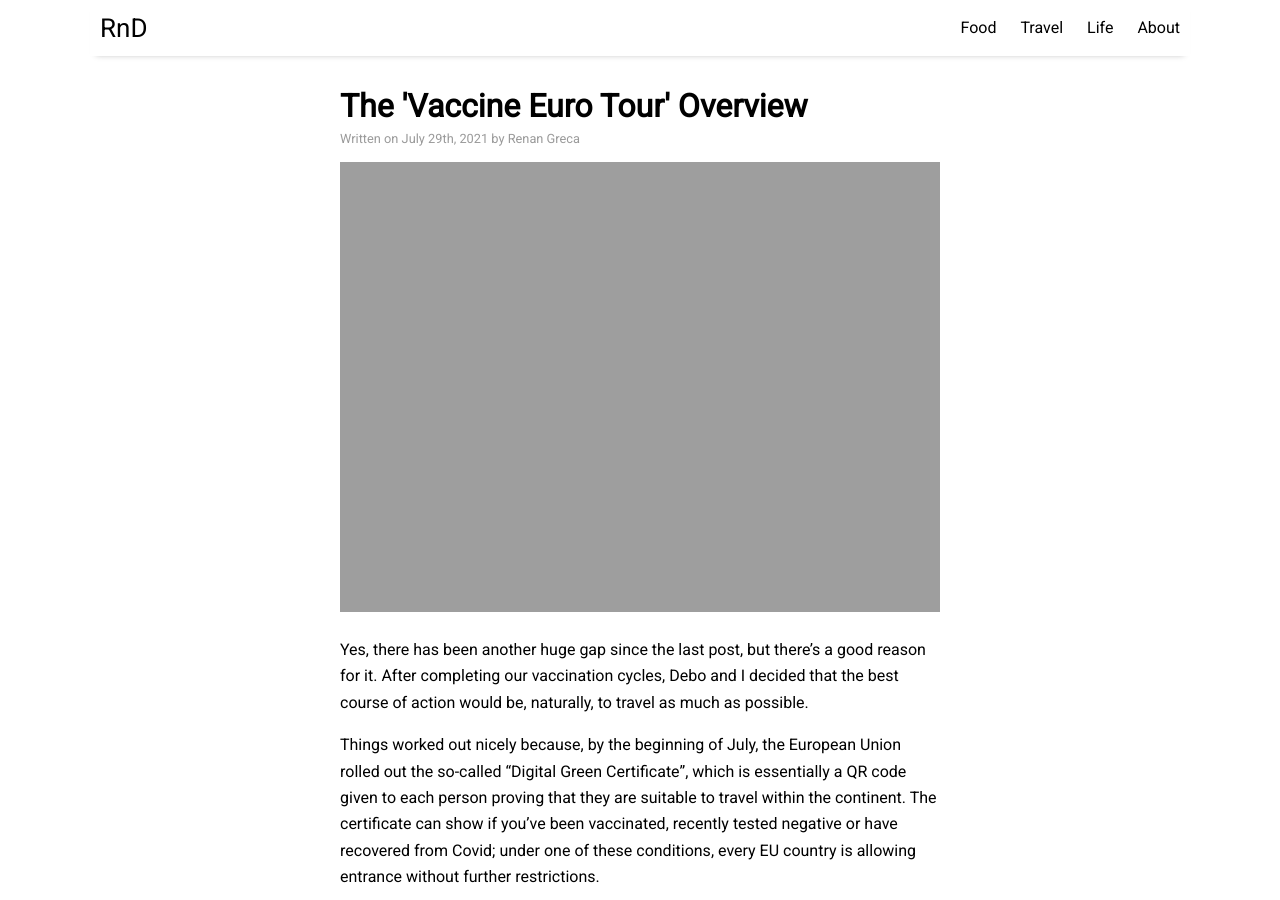
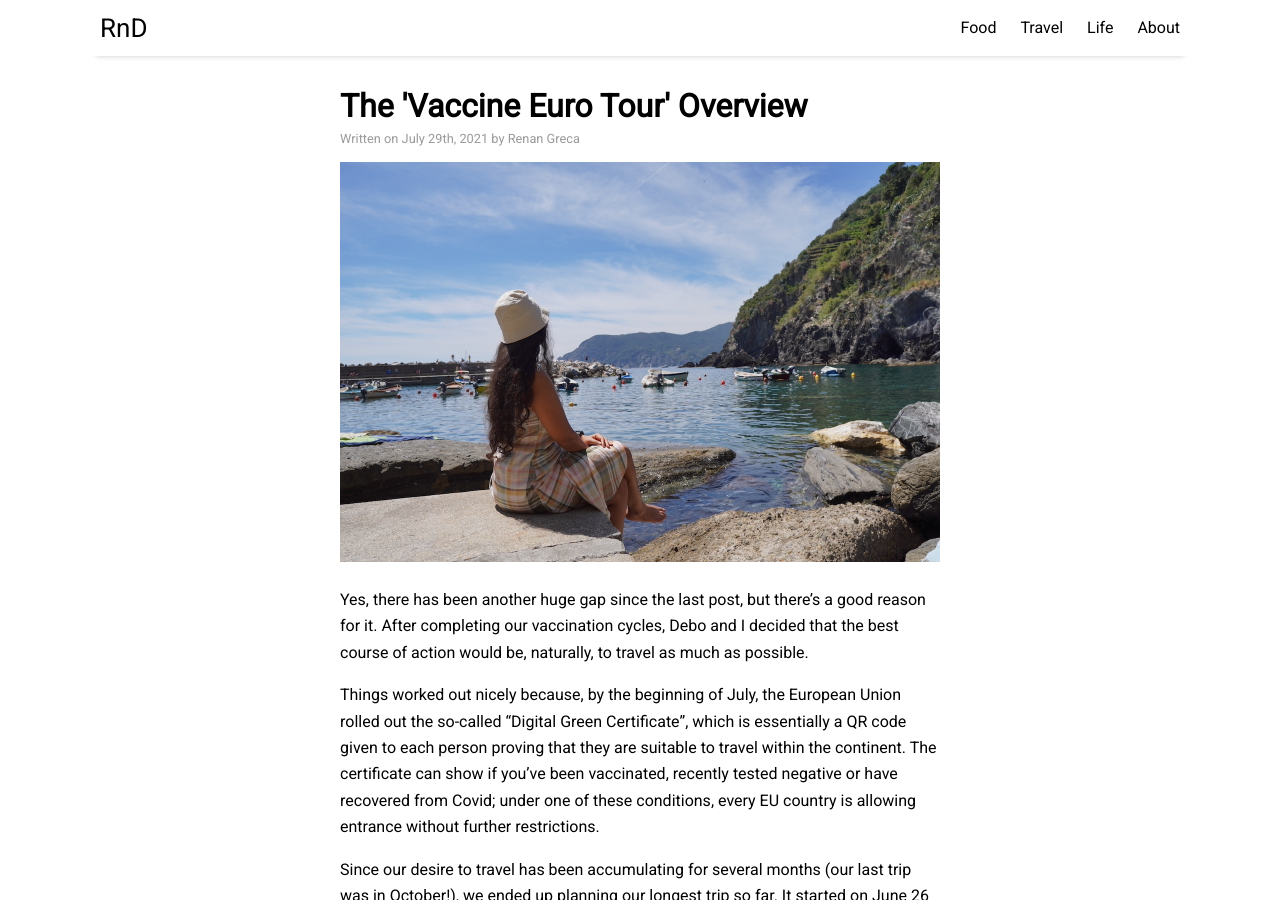
Before and after one commit to RenanGreca/RnD, a Jekyll site: the page built from _posts/2021-07-29-trip-overview.md, in a window 1280 px wide and 900 px high. Built offline with Jekyll 4.4.1, drawn with Linux system fonts in a browser that asks for light colours; nearby versions of some CDN libraries.

Commit message:
Trip overview post

```diff
--- a/_posts/2021-07-29-trip-overview.md
+++ b/_posts/2021-07-29-trip-overview.md
@@ -4,7 +4,7 @@ title: "The 'Vaccine Euro Tour' Overview"
 author: "Renan Greca"
 categories: travel
 tags: [travel, europe]
-image: DSC02608.JPG
+image: 2021-07-29-trip-overview.jpeg
 ---
 
 Yes, there has been another huge gap since the last post, but there's a good reason for it.
```
